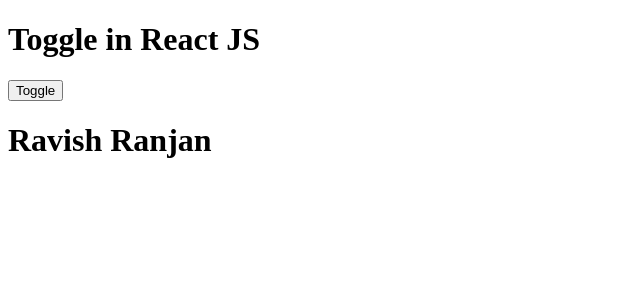
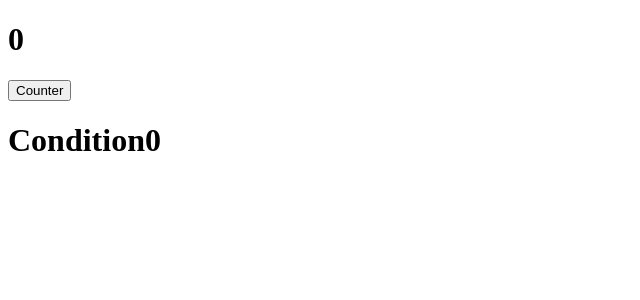
Before and after one commit to ravishranjan1/LearnReactJS, a React (Vite) app in the folder Learn_ReactJS/: page / in a window 1280 px wide. Shown: the top 300 px of the page, without its empty margins (0-640 px from the left). Built offline with nearby package versions, Linux system fonts and the light colour scheme.

Commit message:
Multiple Condition

```diff
--- a/Learn_ReactJS/src/Toggle.jsx
+++ b/Learn_ReactJS/src/Toggle.jsx
@@ -1,15 +1,38 @@
 import { useState } from "react";
-function User(){
-    const [display, setDisplay] = useState(true);
-    return (
+//Toggle
+// function User(){
+//     const [display, setDisplay] = useState(true);
+//     return (
+//         <>
+//             <h1>Toggle in React JS</h1>
+//             <button onClick = {()=>setDisplay(!display)}>Toggle</button>
+//             {
+//                 display?<h1>Ravish Ranjan</h1>:null
+//             }
+
+//         </>
+//     )
+// }
+// export default User;
+
+
+//Multiple Condition
+function user(){
+    const [count, setCount]= useState(0);
+
+    return(
         <>
-            <h1>Toggle in React JS</h1>
-            <button onClick = {()=>setDisplay(!display)}>Toggle</button>
+            <h1>{count}</h1>
+            <button onClick={()=>setCount(count+1)}>Counter</button>
             {
-                display?<h1>Ravish Ranjan</h1>:null
+                count==0?<h1>Condition0</h1>:
+                count==1?<h1>Condition1</h1>:
+                count==2?<h1>Condition2</h1>:
+                count==3?<h1>Condition3</h1>:
+                <h1>More Condition</h1>
             }
 
         </>
     )
 }
-export default User;
+export default user;
```
